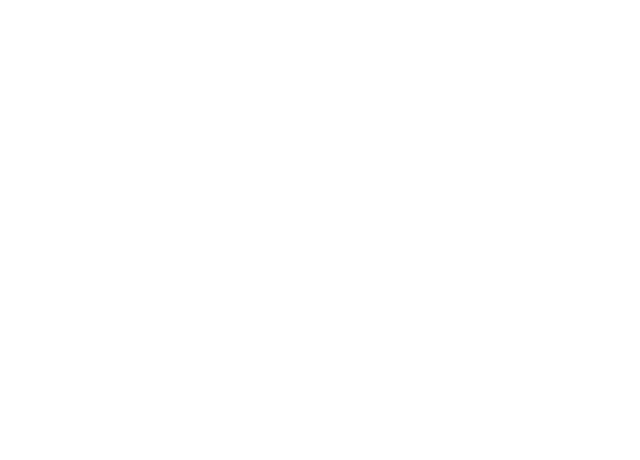
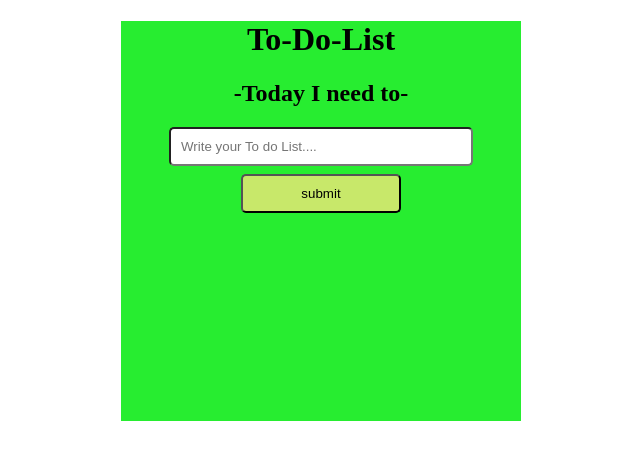
Before and after one commit to dts-kominfo-rea2b/challenge-08-AlphK009, a website: page index.html in a window 1280 px wide. Shown: the whole page, without its empty margins (319-959 px from the left). Drawn offline with Linux system fonts and the light colour scheme.

Commit message:
challenge 8 js OOPDOM

```diff
--- a/index.html
+++ b/index.html
@@ -5,31 +5,60 @@
     <meta http-equiv="X-UA-Compatible" content="IE=edge" />
     <meta name="viewport" content="width=device-width, initial-scale=1.0" />
     <title>Challenge - DOM</title>
+    <link rel="stylesheet" href="stylesheet.css">
   </head>
   <body>
     <div id="app">
       <!-- TODO: Buatlah sebuah header dengan id todo-title -->
+      <header id="todo-title">
+        <h1>To-Do-List</h1>
+      </header>
       <!-- TODO: Buatlah sebuah subtitle dengan id todo-subtitle -->
-
       <!-- Section: input -->
+      <h2 id="todo-subtitle">-Today I need to-</h2>
+      <section>
+        <input type="text" id="todo-input" placeholder="Write your To do List....">
+        <input type="button" value="submit" id="todo-submit">
       <!-- TODO: Buatlah sebuah input bertipe text dengan id todo-input -->
       <!-- TODO: Buatlah sebuah button dengan id todo-submit -->
-
+    </section>
       <!-- Section output -->
       <!-- TODO: Buatlah sebuah <ul> dengan id todo-output -->
+      <section>
+        <ul id="todo-output">
+
+          </ul>
     </div>
 
     <!-- ! Untuk tantangan ini, script jangan diubah ke external js yah ! -->
     <script>
       // TODO: Deklarasi variable sesuai dengan kebutuhan di sini
-      let button;
-      let input;
-      let output;
+      let button = document.getElementById("todo-submit");
+      let input = document.getElementById("todo-input");
+      let output = document.getElementById("todo-output");
 
+
+      let outputValue = "";
       // TODO: Buatlah sebuah fungsi dengan nama fnClickHandler
       // Fungsi yang digunakan untuk menambahkan tulisan
       // Jangan ubah cara deklarasi fungsinya, cukup isi saja
-      function fnClickHandler(toDoItem) {}
+      function fnClickHandler(toDoItem) {
+        if(toDoItem.target.type === "button" || todoItem.key === "Enter") {
+          let li = document.createElement("li");
+          li.appendChild(document.createTextNode(outputValue));
+          document.querySelector("#todo-output").appendChild(li);
+          list.value = "";
+          outputValue = "";
+        }
+      }
+      function inputTodo(e) {
+          outputValue = e.target.value;
+      }
+
+
+        input.addEventListener('keypress', fnClickHandler)
+        input.addEventListener('keyup', inputTodo)
+        button.addEventListener('click', fnClickHandler)
 
       // TODO: register event onclick / addEventListener untuk button
       // akan menjalankan fungsi fnClickHandler
--- /dev/null
+++ b/stylesheet.css
@@ -0,0 +1,32 @@
+#app {
+    background-color: #27ed30;
+    height: 400px;
+    width: 400px;
+    margin: 0 auto;
+}
+#todo-title h1{
+    text-align: center;
+}
+#todo-subtitle {
+    text-align: center;
+}
+section input[type="text"] {
+    margin: 0 auto;
+    width: 70%;
+    background-color: #fff;
+    border-radius: 5px;
+    padding: 10px;
+    align-items: center;
+    display: flex;
+}
+section input[type="button"] {
+    margin: 0 auto;
+    width: 40%;
+    background-color: #fff;
+    border-radius: 5px;
+    margin-top: 8px;
+    padding: 10px;
+    align-items: center;
+    display: flex;
+    background-color: rgb(200, 232, 106);
+}
```
